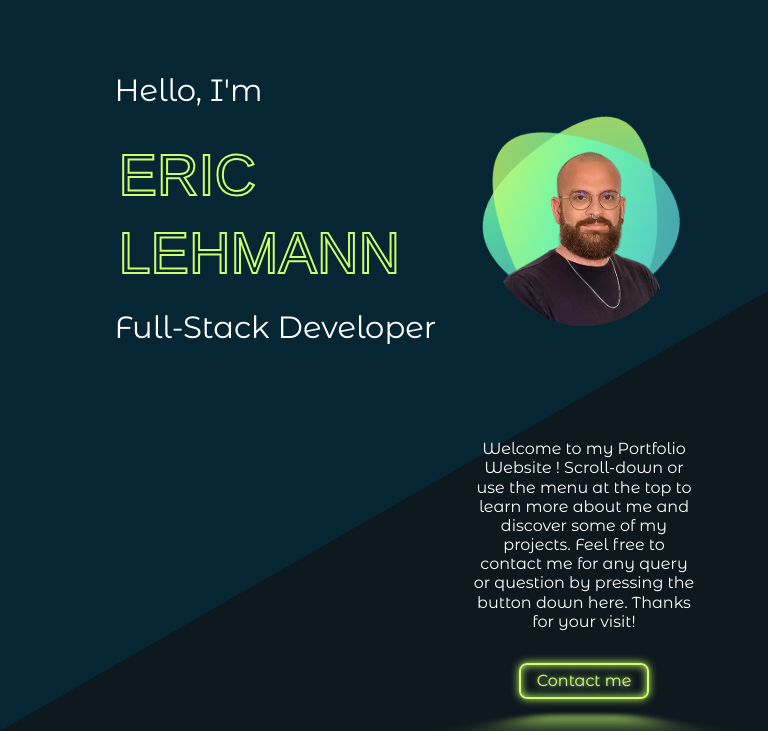
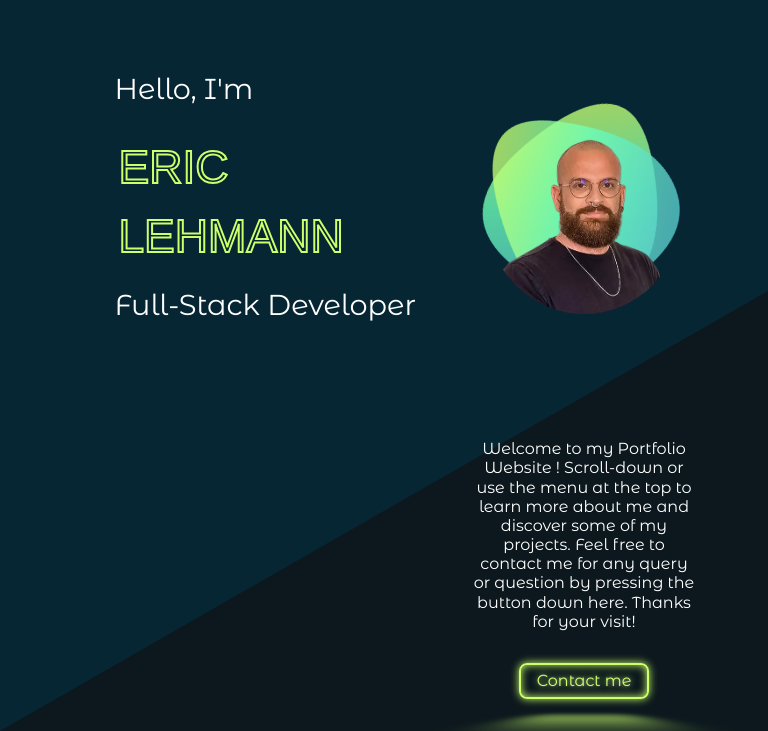
Before and after one commit to EricL81/myPortfolio, a plain HTML site: page index.html in a window 768 px wide. Shown: the part 69-800 px from the top of the page. Drawn offline with nearby package versions, Linux system fonts and the light colour scheme; some icons are missing; a web font is replaced by a local one.

Commit message:
adjust font-size hero section text

```diff
--- a/css/style.css
+++ b/css/style.css
@@ -42,7 +42,7 @@ header h1 {
     margin-bottom: 0;
     line-height: 80%;
     padding: 1rem;
-    font-size: 7.5vw;
+    font-size: 6vw;
 }
 
 header #FS_dev {
@@ -52,7 +52,7 @@ header #FS_dev {
 header p {
     display: inline-block;
     position: relative;
-    font-size: 4vw;
+    font-size: 3.75vw;
     white-space: nowrap;
     overflow: hidden;
     padding-right: .5rem;
@@ -112,7 +112,7 @@ header p::before {
 
 @media (min-width: 768px) {
     .hero-top {
-        padding: 100px 5% 5% 8%;
+        padding: 100px 5% 15px 8%;
         margin: 0
     }
 }
@@ -152,7 +152,7 @@ header p::before {
 
 @media only screen and (max-width:768px) {
     #me {
-        max-width: 300px;
+        max-width: 250px;
         margin-top: 3rem;
     }
 }
```
